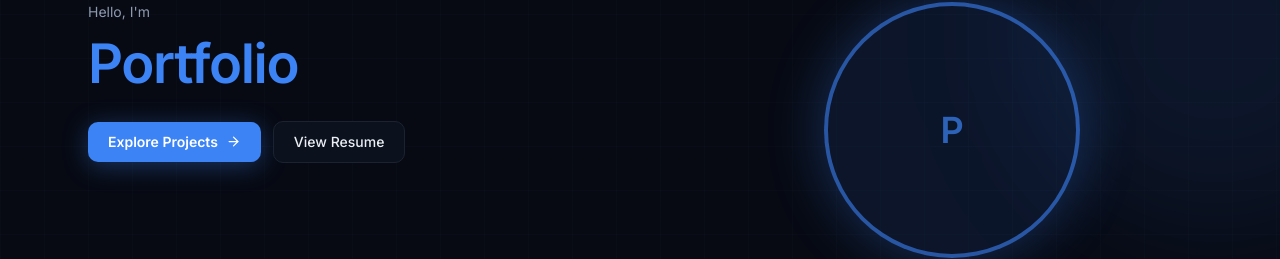
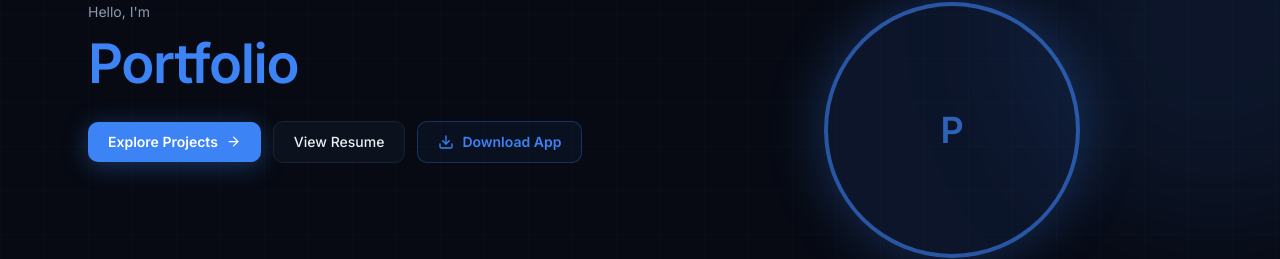
Before and after one commit to TosifRaza/Tosif-Portfolio, a React (Vite) app in the folder Frontend/: page / in a window 1280 px wide. Shown: the part 86-345 px from the top of the page. Built offline with nearby package versions, Linux system fonts and the light colour scheme; no server answers.

Commit message:
feat(web): add Android app download button

```diff
--- a/Frontend/src/public/pages/HomePage.jsx
+++ b/Frontend/src/public/pages/HomePage.jsx
@@ -18,6 +18,8 @@
   initial: { opacity: 0, y: 18 },
   animate: { opacity: 1, y: 0 },
 };
+
+const ANDROID_APP_DOWNLOAD_URL = 'https://expo.dev/artifacts/eas/Bubks-D_eboVS0dWvuM4XSBtn0gTrDYTDdGhgsI5aT4.apk';
 
 function LeetCodeIcon({ className = 'h-4 w-4' }) {
   return (
@@ -223,6 +225,15 @@
               <FileText size={14} />
               {secondaryCta.label}
             </Link>
+            <a
+              href={ANDROID_APP_DOWNLOAD_URL}
+              download="Tosif-Raza-App.apk"
+              className="col-span-2 flex items-center justify-center gap-1.5 px-3 py-2.5 rounded-xl border border-primary/30 bg-primary/5 text-xs font-semibold text-primary shadow-sm hover:bg-primary/10 transition-all"
+              aria-label="Download Tosif Raza Android app"
+            >
+              <Download size={14} />
+              Download Android App
+            </a>
           </div>
 
           {/* GitHub Activity */}
@@ -267,6 +278,15 @@
               >
                 {secondaryCta.label}
               </Link>
+              <a
+                href={ANDROID_APP_DOWNLOAD_URL}
+                download="Tosif-Raza-App.apk"
+                className="inline-flex items-center gap-2 px-5 py-2.5 rounded-lg border border-primary/30 bg-primary/5 text-sm font-semibold text-primary hover:bg-primary/10 transition-all"
+                aria-label="Download Tosif Raza Android app"
+              >
+                <Download size={16} />
+                Download App
+              </a>
             </motion.div>
 
             <motion.div {...fadeUp} transition={{ delay: 0.25 }} className="mt-6">
```
